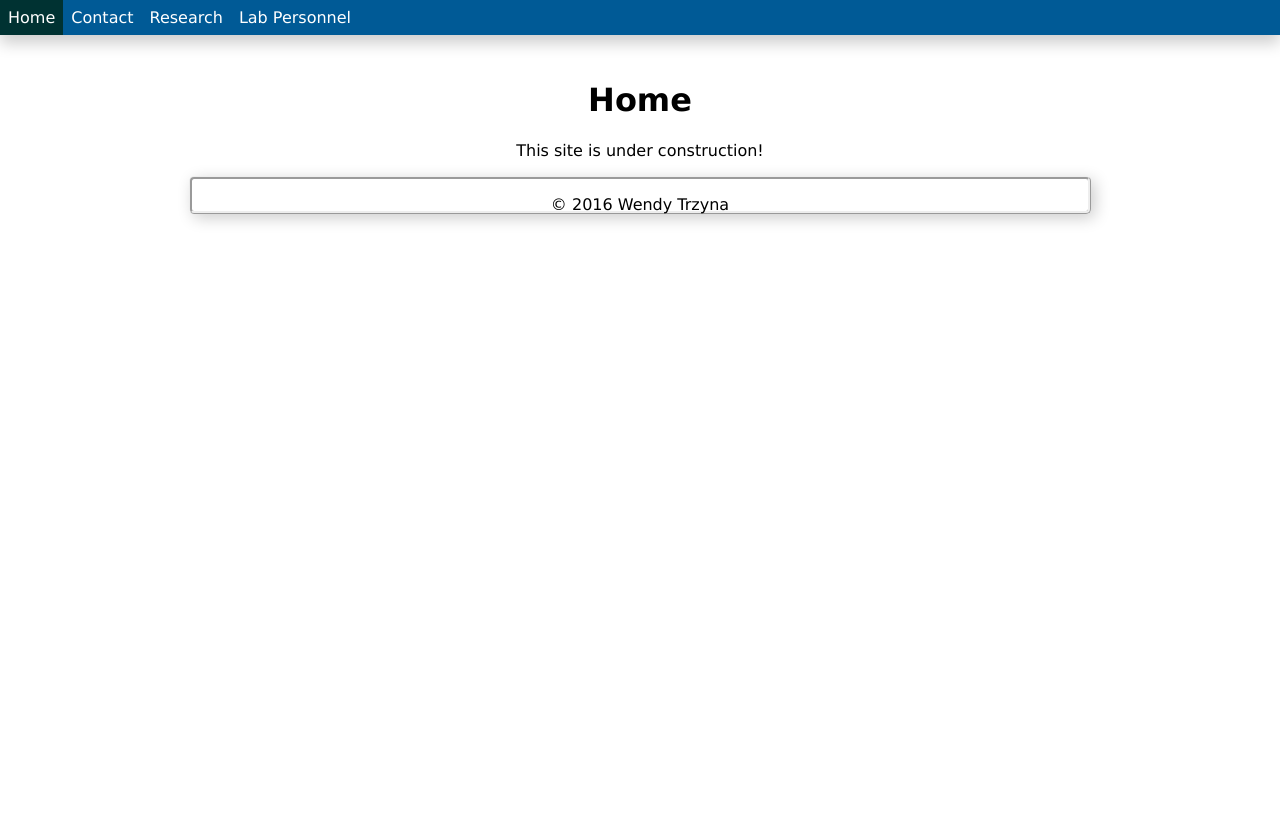
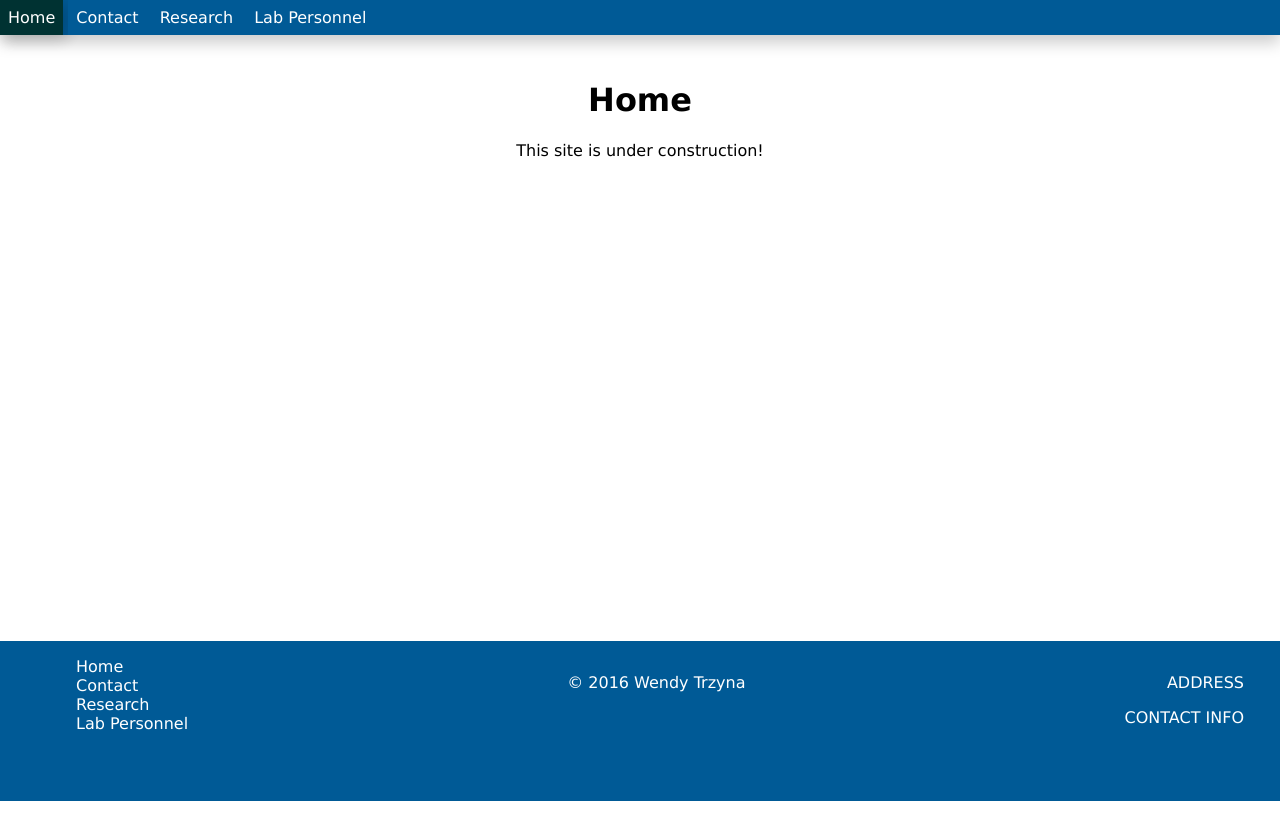
Before and after one commit to WendyTrzyna/WendyTrzyna.github.io, a Jekyll site: the page built from index.html, in a window 1280 px wide and 900 px high. Shown: the top 840 px of the window. Built offline with Jekyll 4.4.1, drawn with Linux system fonts in a browser that asks for light colours.

Commit message:
Nav bar & footer

```diff
--- a/_layouts/default.html
+++ b/_layouts/default.html
@@ -9,17 +9,50 @@
 </head>
 <body>
 	<nav>
-		<span id="home"><a href="index.html">Home</a></span>
-		<span><a href="contact.html">Contact</a></span>
-		<span><a href="research.html">Research</a></span>
-		<span><a href="personnel.html">Lab Personnel</a></span>
+		<span id="home" class="dropdown">
+			<a href="index.html">Home</a>
+		</span>
+		<span class="dropdown"><a href="contact.html">Contact</a></span>
+		<span class="dropdown">
+			<a href="research.html">Research</a>
+			<a href="#">Research</a>
+			<a href="#">Research</a>
+			<a href="#">Research</a>
+		</span>
+		<span class="dropdown">
+			<a href="personnel.html">Lab Personnel</a>
+			<a href="#">Person</a>
+			<a href="#">Person</a>
+			<a href="#">Person</a>
+			<a href="#">Person</a>
+			<a href="#">Person</a>
+		</span>
 	</nav>
 
 	<h1>{{ page.title }}</h1>
+	<div id="content">
+		{{ content }}
+	</div>
 
-	{{ content }}
 	<div id="footer">
-		<p>&copy; 2016 Wendy Trzyna</p>
+
+
+		<ul class="left-align">
+			<li><a href="index.html">Home</a></li>
+			<li><a href="contact.html">Contact</a></li>
+			<li><a href="research.html">Research</a></li>
+			<li><a href="personnel.html">Lab Personnel</a></li>
+		</ul>
+
+		<span class="right-align">
+			<p>ADDRESS</p>
+			<p>CONTACT INFO</p>
+		</span>
+		<span>
+			<p>&copy; 2016 Wendy Trzyna</p>
+		</span>
+
+
 	</div>
 </body>
 </html>
--- a/style.css
+++ b/style.css
@@ -5,6 +5,7 @@
 	height: 100%;
 	margin: 0;
 	padding: 0;
+	--nav-bar-color:rgb(0,90,150);
 }
 
 body{
@@ -14,7 +15,9 @@
 	font-family:Verdana, Geneva, sans-serif;
 	padding-top: 60px;
 }
-
+div#content{
+	min-height: 500px;
+}
 h1{
 
 	display: block;
@@ -25,37 +28,77 @@
 	width: 100%;
 	top: 0;
 	position: fixed;
-	background-color:rgb(0,90,150);
+	background-color:var(--nav-bar-color);
+	/*rgb(0,90,150);*/
 	box-shadow: rgba(0,0,0,0.2) 0px 8px 16px 0px;
+	text-align: left;
+	max-height: 2.2em;
 }
 
 nav>span{
 	display: inline-block;
 	vertical-align: top;
-	/*margin: 0.5em;*/
-	background-color:rgb(0,90,150);
-	float:left;
-	max-height: 50px;
+	background-color:var(--nav-bar-color);
+	/*rgb(0,90,150);*/
+	/*float:left;*/
+	max-height: 2.2em;
+	overflow: hidden;
+	font-size: 1em;
+
 }
 nav a{
 	display: block;
 	color: white;
+	text-decoration: none;
 	margin: 0.5em;
-	text-decoration: none;
 
 }
-nav>span:hover{
+.dropdown {
+	transition: background-color 0.5s, max-height 0.5s, margin-bottom 0.5s, box-shadow 0.5s;
+}
+/*nav>span:hover{
 	background-color:rgb(0,50,50);
+}*/
+.dropdown:hover{
+	background-color:rgb(0,50,50);
+	max-height: 20em;
+	margin-bottom: -5em;
+	box-shadow: rgba(0,0,0,0.2) 4px 4px 16px 0px;
 }
 
 div#footer{
-	margin: 0px auto;
-	width:70%;
-	height: 2em;
-	border-radius: 5px;
-	border-style: ridge;
-	box-shadow:rgba(0,0,0,0.2) 4px 4px 16px 0px;
+	padding: 1em;
+	min-height: 8em;
+	color: white;
+	background: var(--nav-bar-color);
+
 }
-div#footer>p{
-	vertical-align: middle;
+div#footer>span{
+	display: inline-block;
 }
+
+div#footer a{
+	text-decoration: none;
+	color: inherit;
+}
+div#footer a:hover{
+	color: gray;
+}
+div#footer>ul{
+	list-style-type: none;
+	display: inline-block;
+	text-align: left;
+}
+
+.left-align{
+    margin: 0;
+    margin-left: 20px;
+	float: left;
+}
+.right-align{
+	margin-right: 20px;
+	vertical-align: top;
+	text-align: right;
+	float: right;
+
+}
```
